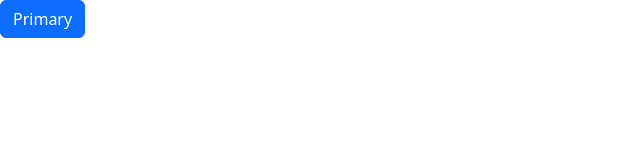
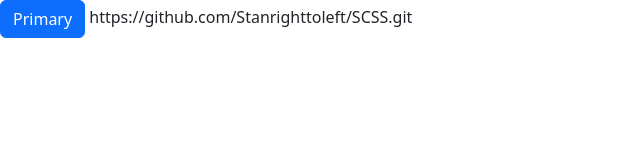
Before and after one commit to Stanrighttoleft/SCSS, a website: page index.html in a window 1280 px wide. Shown: the whole page, without its empty margins (0-640 px from the left). Drawn offline with Linux system fonts and the light colour scheme.

```diff
--- a/index.html
+++ b/index.html
@@ -11,3 +11,6 @@
 
 </body>
 </html>
+
+
+https://github.com/Stanrighttoleft/SCSS.git
```
Also changed, not shown: 1 other file.
